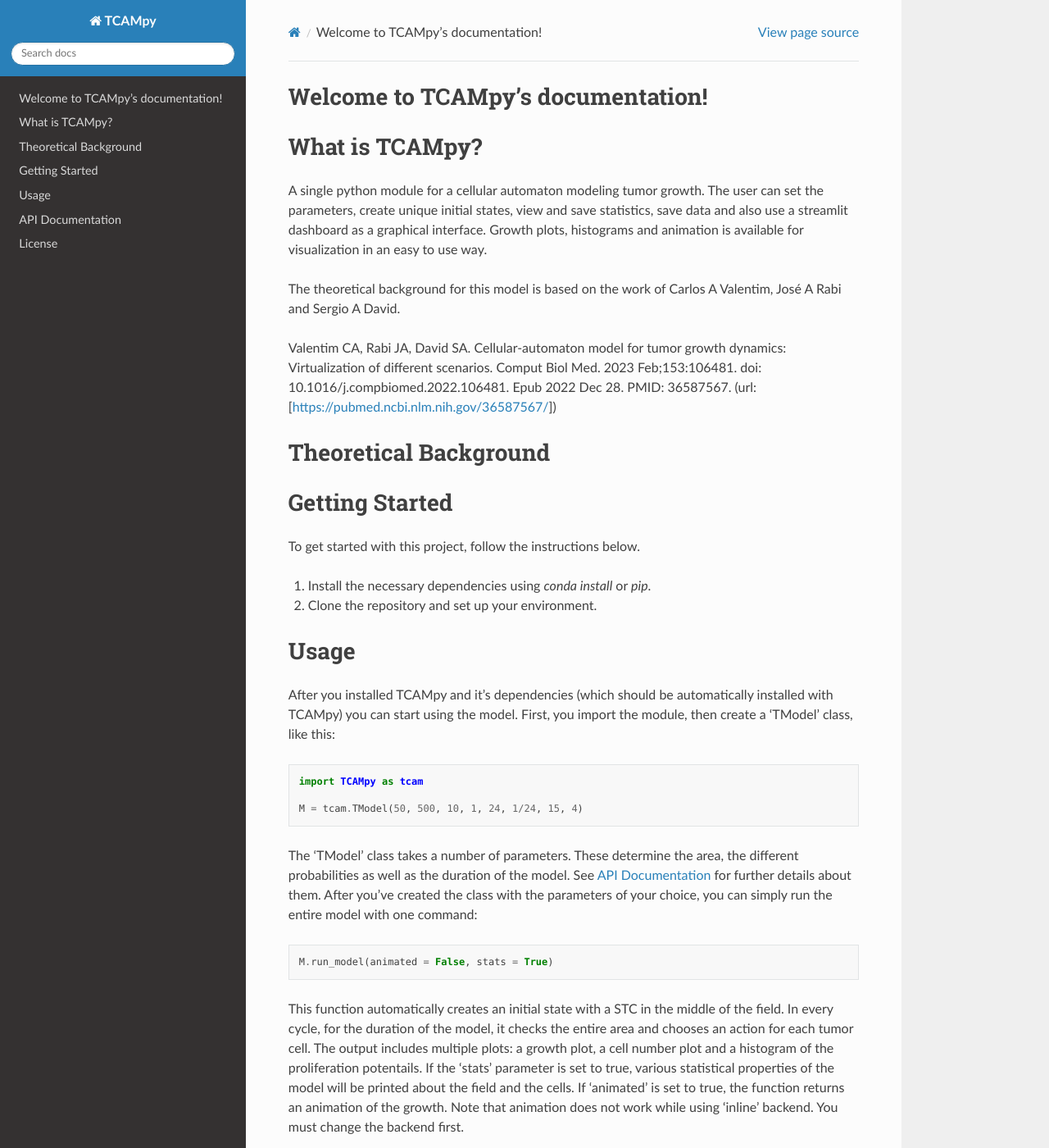
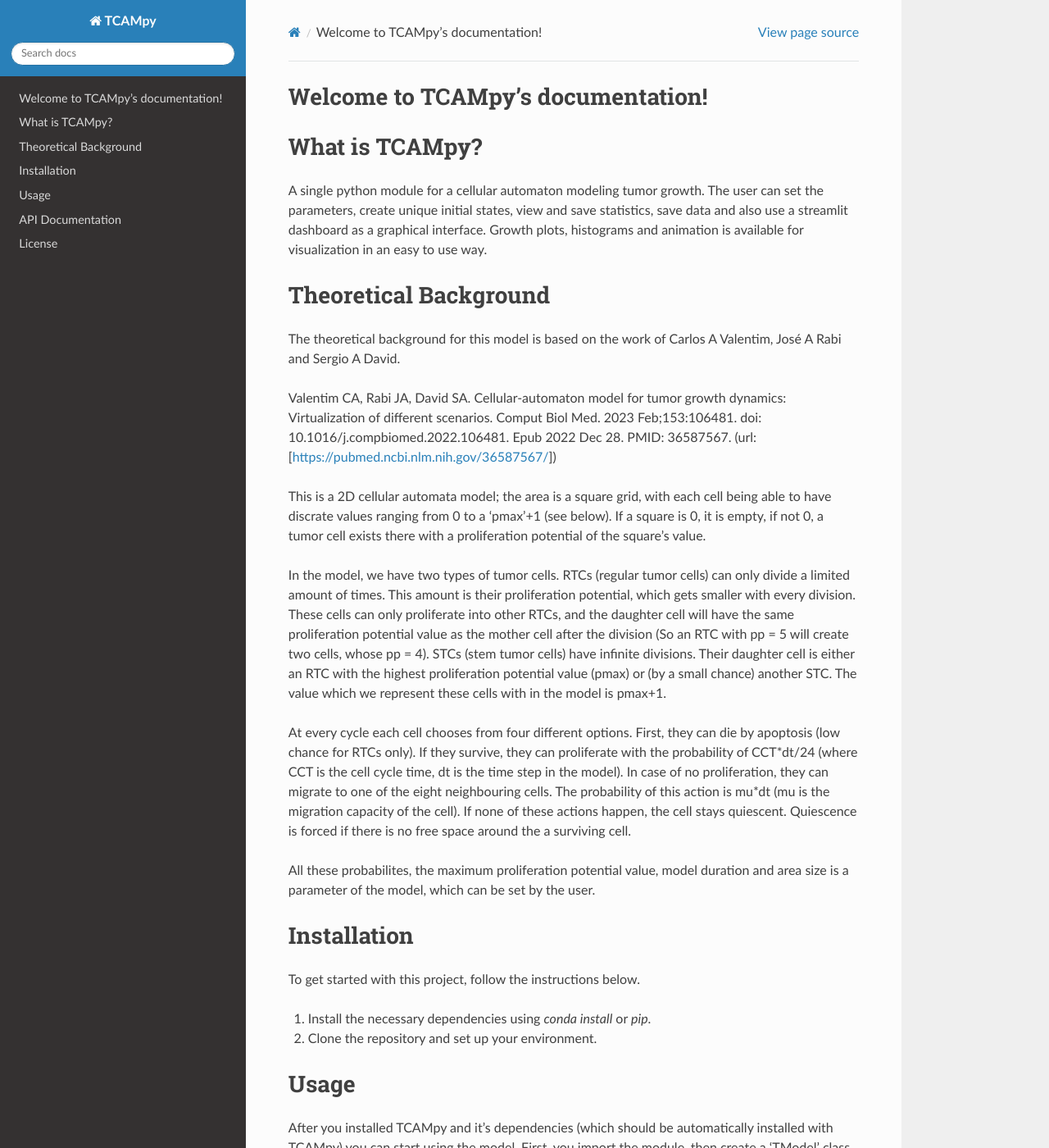
Before and after one commit to Fetasalyt/TCAMpy, a Sphinx documentation site: the page built from docs/index.rst, in a window 1280 px wide and 1400 px high. Shown: the whole window at 82% size. Built offline with Sphinx 7.4.7 and the Read the Docs theme 3.1.0, drawn with Linux system fonts in a browser that asks for light colours; pages that are not in the unit, such as notebooks, are missing from menus.

Commit message:
Update index.rst
- Add theoretical background

```diff
--- a/docs/index.rst
+++ b/docs/index.rst
@@ -12,7 +12,7 @@
 
    What is TCAMpy?
    Theoretical Background
-   Getting Started
+   Installation
    Using the Model
    API Documentation
 
@@ -23,17 +23,32 @@
 initial states, view and save statistics, save data and also use a streamlit dashboard as a graphical interface. Growth
 plots, histograms and animation is available for visualization in an easy to use way.
 
+Theoretical Background
+======================
+
 The theoretical background for this model is based on the work of Carlos A Valentim, José A Rabi and Sergio A David.
 
 Valentim CA, Rabi JA, David SA. Cellular-automaton model for tumor growth dynamics: Virtualization of different scenarios.
 Comput Biol Med. 2023 Feb;153:106481. doi: 10.1016/j.compbiomed.2022.106481. Epub 2022 Dec 28. PMID: 36587567.
 (url: [https://pubmed.ncbi.nlm.nih.gov/36587567/])
 
-Theoretical Background
-======================
+This is a 2D cellular automata model; the area is a square grid, with each cell being able to have discrate values ranging from 0 to a 'pmax'+1 (see below). If a square
+is 0, it is empty, if not 0, a tumor cell exists there with a proliferation potential of the square's value.
 
-Getting Started
-===============
+In the model, we have two types of tumor cells. RTCs (regular tumor cells) can only divide a limited amount of times. This amount is their proliferation potential,
+which gets smaller with every division. These cells can only proliferate into other RTCs, and the daughter cell will have the same proliferation potential value as the
+mother cell after the division (So an RTC with pp = 5 will create two cells, whose pp = 4). STCs (stem tumor cells) have infinite divisions. Their daughter cell is either
+an RTC with the highest proliferation potential value (pmax) or (by a small chance) another STC. The value which we represent these cells with in the model is pmax+1.
+
+At every cycle each cell chooses from four different options. First, they can die by apoptosis (low chance for RTCs only). If they survive, they can proliferate with the probability
+of CCT*dt/24 (where CCT is the cell cycle time, dt is the time step in the model). In case of no proliferation, they can migrate to one of the eight neighbouring cells. The probability
+of this action is mu*dt (mu is the migration capacity of the cell). If none of these actions happen, the cell stays quiescent. Quiescence is forced if there is no free space around the
+a surviving cell.
+
+All these probabilites, the maximum proliferation potential value, model duration and area size is a parameter of the model, which can be set by the user.
+
+Installation
+============
 To get started with this project, follow the instructions below.
 
 1. Install the necessary dependencies using `conda install` or `pip`.
```
